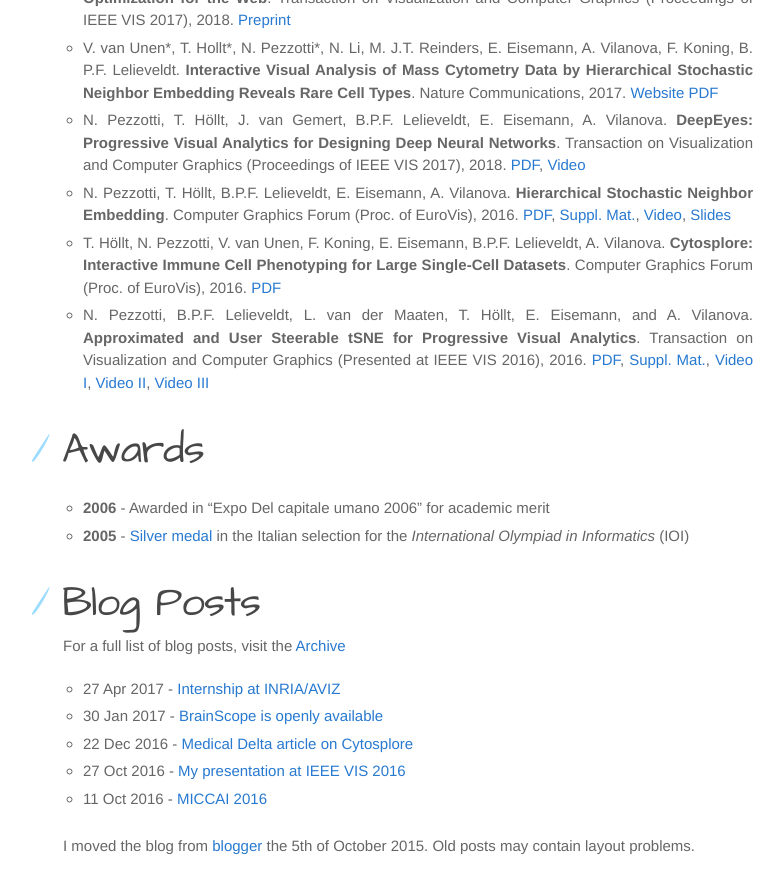
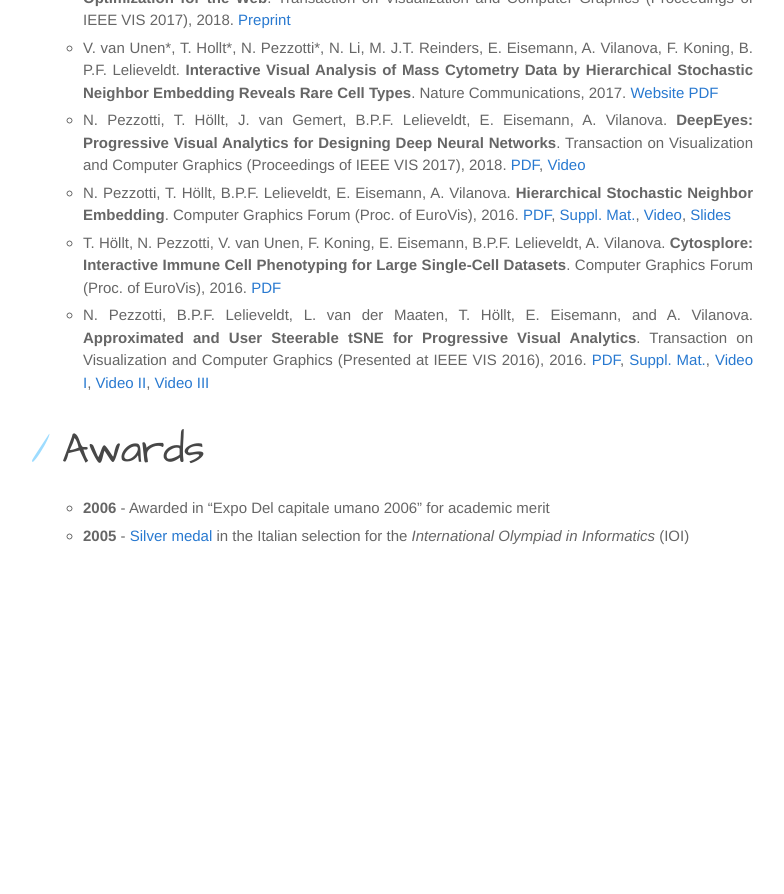
Before and after one commit to Nicola17/Nicola17.github.io, a Jekyll site: the page built from index.md, in a window 1280 px wide and 900 px high, scrolled down 1202 px. Shown: the top 894 px of the window, without its empty margins (107-891 px from the left). Built offline with Jekyll 4.4.1, drawn with Linux system fonts in a browser that asks for light colours; after the commit the page ends 1797 px from its top, so only the background shows below that.

Commit message:
Remove blog from home page

```diff
--- a/index.md
+++ b/index.md
@@ -54,18 +54,3 @@ Awards
 ================
 * **2006** - Awarded in "Expo Del capitale umano 2006" for academic merit
 * **2005** - [Silver medal](https://www.olimpiadi-informatica.it/index.php/olimpiadi-italiane-2005.html) in the Italian selection for the *International Olympiad in Informatics* (IOI)
-
-
-Blog Posts
-===================
-
-For a full list of blog posts, visit the [Archive](archive/)
-
-<ul>
-{% for post in site.posts limit:5 %}
-     <li>{{ post.date | date_to_string }} - <a href="{{ site.baseurl }}{{ post.url }}">{{ post.title }}</a></li>
-{% endfor %}
-</ul>
-
-I moved the blog from [blogger](http://diaryofatinker.blogspot.nl/) the 5th of October 2015.
-Old posts may contain layout problems.
```
